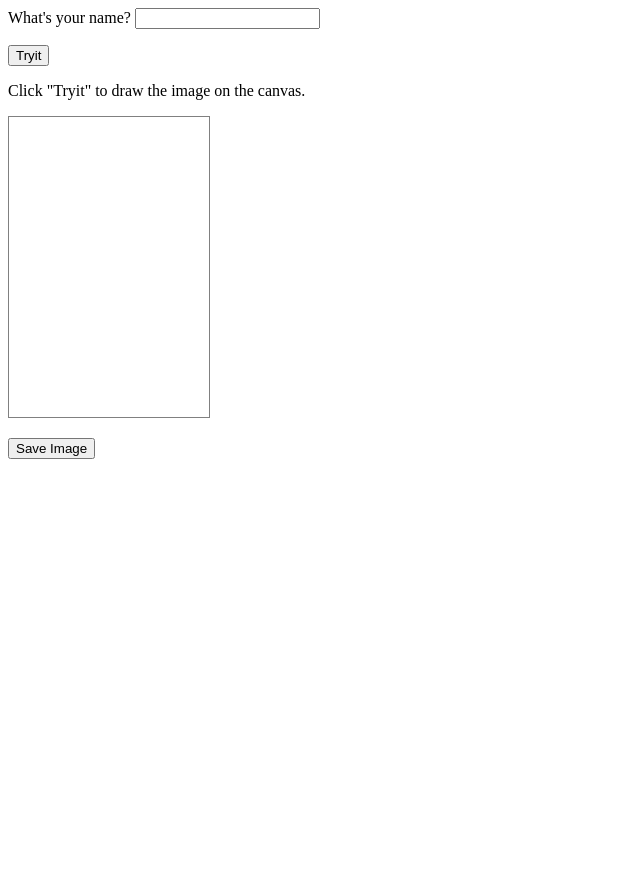
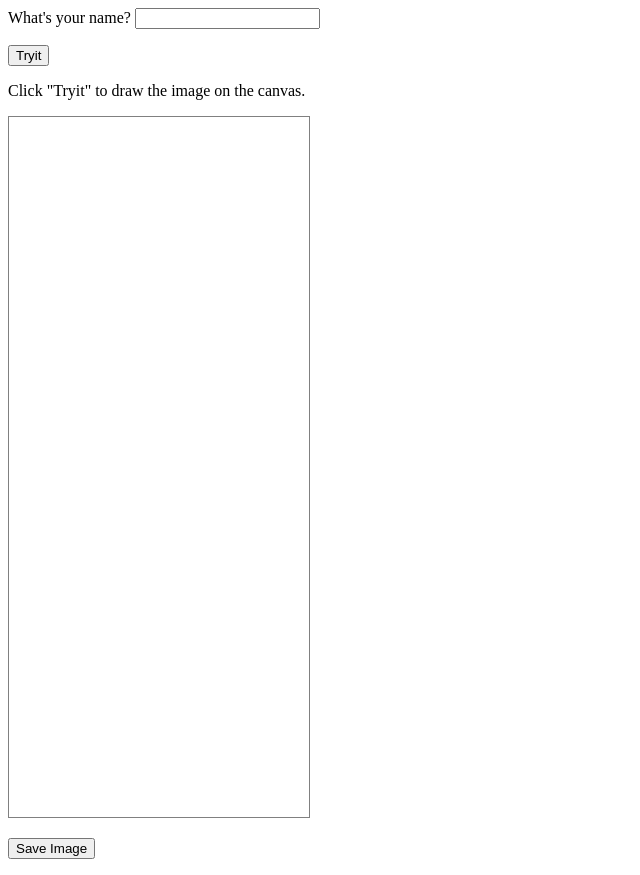
Before and after one commit to lephamxuanduyen/Card-Invation, a plain HTML site: page index.html in a window 1280 px wide. Shown: the whole page, without its empty margins (0-640 px from the left). Before the commit the page ends 800 px from the top, so only its background shows below. Drawn offline with Linux system fonts and the light colour scheme.

Commit message:
Update size of image.

```diff
--- a/index.html
+++ b/index.html
@@ -7,7 +7,7 @@
   <p><button id="btn-try">Tryit</button></p>
 
   <p>Click "Tryit" to draw the image on the canvas.</p>
-  <canvas id="myCanvas" width="200" height="300" style="border:1px solid grey"></canvas>
+  <canvas id="myCanvas" width="300" height="700" style="border:1px solid grey"></canvas>
   <p><button id="btn-save">Save Image</button></p>
 <script>
 
@@ -36,7 +36,7 @@
   const drawImg = () => {
     var img = document.createElement('img')
     img.src = './card.jpg';
-    ctx.drawImage(img, 0, 0,200,300);
+    ctx.drawImage(img, 0, 0,300,700);
   }
 
   const fillText = () => {
```
